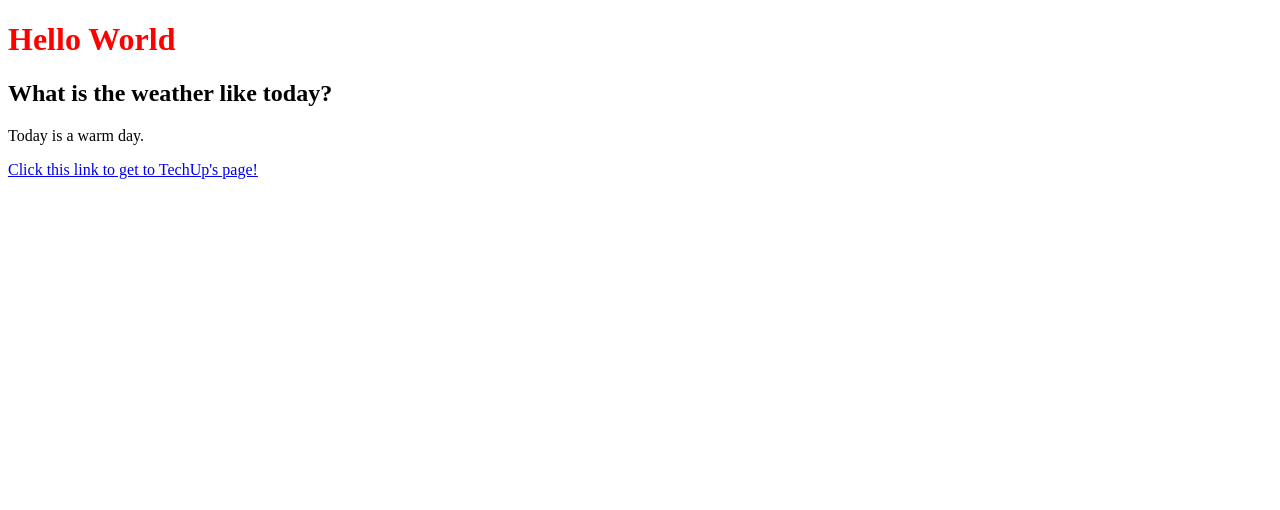
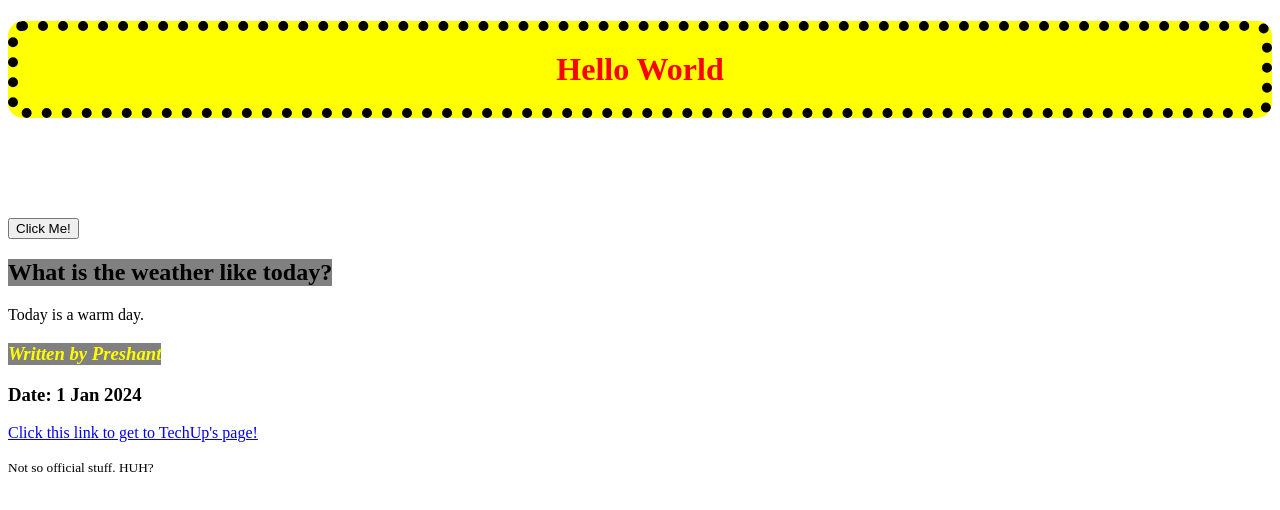
Before and after one commit to techup2024-lg6-cc/my_second_html_handson, a plain HTML site: page index.html in a window 1280 px wide. Drawn offline with Linux system fonts and the light colour scheme.

Commit message:
add CSS style

```diff
--- a/index.html
+++ b/index.html
@@ -4,18 +4,25 @@
     <meta charset="UTF-8">
     <meta name="viewport" content="width=device-width, initial-scale=1.0">
     <title>My HTML Title</title>
-    <style>
-        h1 {
-            color: red
-        }
-    </style>
+    <link rel="stylesheet" href="style.css">
 </head>
 <body>
     <h1>Hello World</h1>
+    <button onclick="buttonClick()">Click Me!</button>
 
-    <h2>What is the weather like today?</h2>
+    <h2 class="title">What is the weather like today?</h2>
     <p>Today is a warm day.</p>
+
+    <h3 class="title" id="important">Written by Preshant</h3>
+    <h3>Date: 1 Jan 2024</h3>
+
     <a href="https://info.techup.live/" target="_blank">Click this link to get to TechUp's page!</a>
 
+    <br />
+    <br />
+    <footer>
+        Not so official stuff. HUH?
+    </footer>
+    <script src="script.js"></script>
 </body>
 </html>
--- /dev/null
+++ b/script.js
@@ -0,0 +1,6 @@
+function buttonClick() {
+    alert("Button clicked!");
+    if (document.getElementById("important").style.visibility = "visible") {
+        document.getElementById("important").style.visibility = "hidden"
+    }
+}
--- /dev/null
+++ b/style.css
@@ -0,0 +1,25 @@
+h1 {
+    color: red;
+    background-color: yellow;
+    text-align: center;
+    border: 10px dotted black;
+    border-radius: 15px;
+    margin-bottom: 100px;
+    padding-top: 20px;
+    padding-bottom: 20px;
+}
+
+footer {
+    font-size: smaller;
+}
+
+.title {
+    font: italic;
+    background-color: gray;
+    width: fit-content;
+}
+
+#important {
+    color: yellow;
+    font-style: italic;
+}
```
Also changed, not shown: old.html (added, +21 -0 lines).
